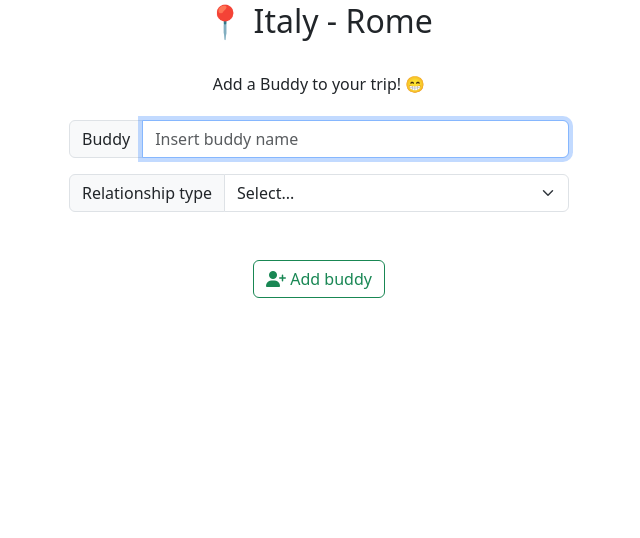
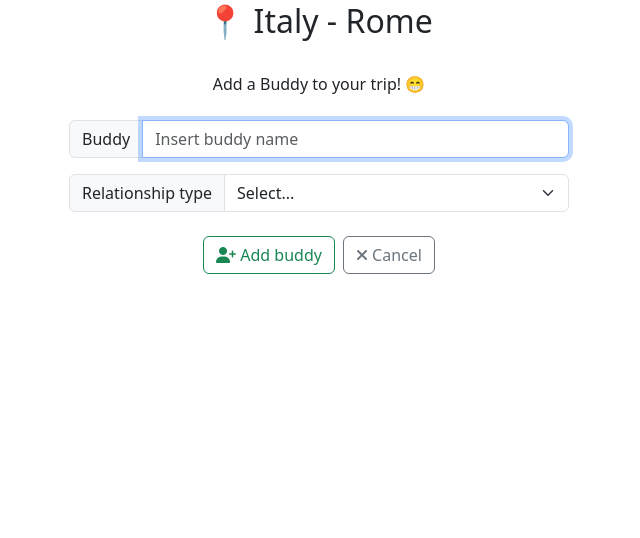
Before and after one commit to aifontao/TralvelPlanner, a Flask app: page /trip/1/add_buddy in a window 1280 px wide. Shown: the part 102-640 px from the top of the page, without its empty margins (321-961 px from the left). Run offline with Flask 3, Linux system fonts and the light colour scheme; a user stored in the database is signed in; some libraries are stand-ins or nearby versions.

Commit message:
Added cancel button

```diff
--- a/templates/add_buddy.html
+++ b/templates/add_buddy.html
@@ -34,8 +34,10 @@ Add trip
         </div>
     </div>
 
-    <div class="my-5">
-        <button class="btn btn-outline-success" type="submit"><i class="fa-solid fa-user-plus"></i> Add buddy</button>
+    <!-- Buttons -->
+    <div class="d-flex gap-2 mt-4 justify-content-center">
+        <button class="btn btn-outline-success mb" type="submit"><i class="fa-solid fa-user-plus"></i> Add buddy</button>
+        <a href="/" class="btn btn-outline-secondary"><i class="fa-solid fa-xmark"></i> Cancel</a>
     </div>
 
 </form>
```
Also changed, not shown: 1 other file.
